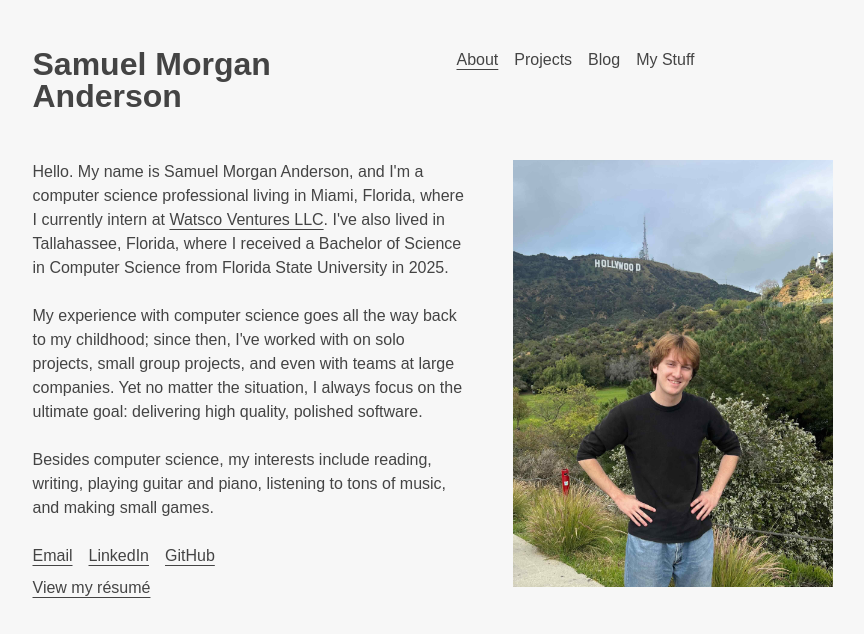
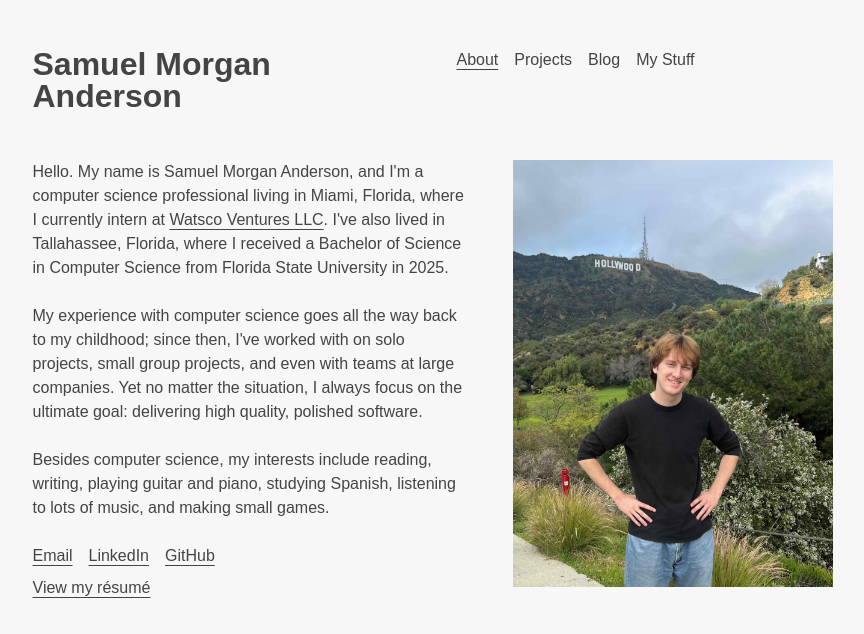
Before and after one commit to sama305/samueland.dev, a Next.js app: page / in a window 1280 px wide. Shown: the top 634 px of the page, without its empty margins (200-1064 px from the left). Built offline with nearby package versions, Linux system fonts and the light colour scheme.

Commit message:
updated wording of about and projects pages

```diff
--- a/src/app/(site)/page.tsx
+++ b/src/app/(site)/page.tsx
@@ -13,7 +13,7 @@ export default function About() {
           My experience with computer science goes all the way back to my childhood; since then, I've worked with on solo projects, small group projects, and even with teams at large companies. Yet no matter the situation, I always focus on the ultimate goal: delivering high quality, polished software.
         </p>
         <p>
-          Besides computer science, my interests include reading, writing, playing guitar and piano, listening to tons of music, and making small games.
+          Besides computer science, my interests include reading, writing, playing guitar and piano, studying Spanish, listening to lots of music, and making small games.
         </p>
         <div style={{ display: 'flex', flexDirection: 'column', gap: '0.5rem'}}>
           <div className="linkbox">
--- a/src/app/(site)/projects/page.tsx
+++ b/src/app/(site)/projects/page.tsx
@@ -11,7 +11,7 @@ export default function Projects() {
             <a className="social" href="https://librewrite.com" target="_blank">Librewrite.com</a> is a free webapp intended for practicing creative writing. It facilitates the exercise of <i>free writing</i>, which is, according to <a href="https://en.wikipedia.org/wiki/Free_writing">Wikipedia</a>, "a prewriting technique practiced in academic environments, in which a person writes continuously for a set period of time with limited concern for rhetoric, conventions, and mechanics, sometimes working from a specific prompt provided by a teacher."
           </p>
           <p>
-            Initially, I discovered free writing in my LIT2000 class, and immediately wanted to continue the practice at home. However, I noticed there was a lack of websites which could administer free writing sessions, and since I didn't want to ask a friend to stand shouting out prompts for me, I began work on my own tool: Librewrite.com.
+            I initially discovered free writing in my LIT2000 class, and immediately wanted to continue the practice at home. However, I noticed there was a lack of websites which could administer free writing sessions, and since I didn't want to ask a friend to stand shouting out prompts for me, I began work on my own tool: Librewrite.com.
           </p>
         </div>
       </div>
```
